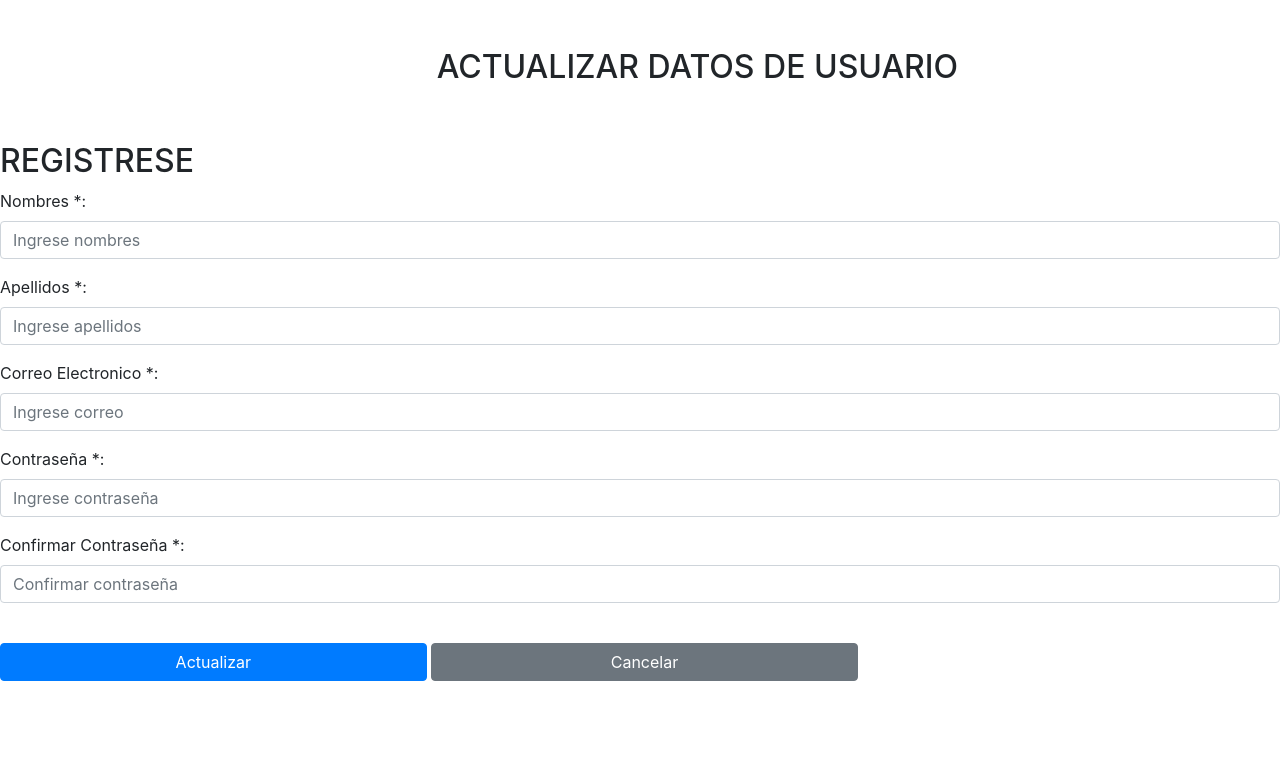
After one commit to CrisitanCoral/controlDeGastosSistemas, a PHP site: page /php/modificar_usuario.php?id=1 in a window 1280 px wide. The commit adds this page. Shown: the top 783 px of the page. Run offline with PHP 8.4, Linux system fonts and the light colour scheme; data that the repository does not hold is empty.

Commit message:
Se actualiza boton modificar

```diff
--- a/home.php
+++ b/home.php
@@ -57,11 +57,6 @@
               </a>
             </li>
             <li>
-              <a href="php/tiendas.php" class="current">
-                Gestion de Tiendas
-              </a>
-            </li>
-            <li>
               <a href="php/usuarios.php" class="current">
                 Gestion de Usuarios
               </a>
--- /dev/null
+++ b/php/modificar_usuario.php
@@ -0,0 +1,86 @@
+<?php
+
+////////////////// CONEXION A LA BASE DE DATOS ////////////////////////////////////
+
+$host="localhost";
+$usuario="root";
+$contraseña="";
+$base="gestor_facturas";
+
+$conexion= new mysqli($host, $usuario, $contraseña, $base);
+
+$id =$_GET["id"];
+$usuarios="select * from usuarios WHERE ID_USUARIO = '$id'";
+
+$resUsuarios=$conexion->query($usuarios);
+
+?>
+<html lang="es">
+
+	<head>
+	<title>ACTUALIZAR USUARIOS</title>
+	<meta charset="utf-8">
+	<meta name="viewport" content="width=device-width, initial-scale=1">
+  	<link rel="shortcut icon" href="../img\icon.svg">
+	<link rel="stylesheet" href="https://maxcdn.bootstrapcdn.com/bootstrap/4.4.1/css/bootstrap.min.css">
+	<script src="https://ajax.googleapis.com/ajax/libs/jquery/3.4.1/jquery.min.js"></script>
+	<script src="https://cdnjs.cloudflare.com/ajax/libs/popper.js/1.16.0/umd/popper.min.js"></script>
+	<script src="https://maxcdn.bootstrapcdn.com/bootstrap/4.4.1/js/bootstrap.min.js"></script>
+	</head>
+	<body>
+
+		<section>
+			<div class="row">
+					<div class="col-sm-4"></div>
+				</br>
+					<div class="col-sm-6">
+					</br> </br>
+							<h2>ACTUALIZAR DATOS DE USUARIO</h2>
+                            </br></br>
+					</div>
+					<div class="col-sm-4"></div>
+			</div>
+			<div class="row">
+
+    <div class="col-sm-2"></div>
+</div>
+
+<form action="actualizar_usuario.php" method="POST">
+
+
+					<h2>REGISTRESE</h2>
+
+						<div class="form-group">
+					      <label for="nombres">Nombres *:</label>
+					      <input type="text" class="form-control" id="nombres" placeholder="Ingrese nombres" name="nombres" size="40" required="true">
+					    </div>
+
+				 		<div class="form-group">
+					      <label for="apellidos">Apellidos *:</label>
+					      <input type="text" class="form-control" id="apellidos" placeholder="Ingrese apellidos" name="apellidos" size="40" required="true">
+					    </div>
+
+					    <div class="form-group">
+					      <label for="correo">Correo Electronico *:</label>
+					      <input type="email" class="form-control" id="correo" placeholder="Ingrese correo" name="correo" size="40" required="true">
+					    </div>
+
+					    <div class="form-group">
+					      <label for="clave">Contraseña *:</label>
+					      <input type="password" class="form-control" id="clave" placeholder="Ingrese contraseña" name="clave" size="40" required="true">
+					    </div>
+
+					    <div class="form-group">
+					      <label for="clave2">Confirmar Contraseña *:</label>
+					      <input type="password" class="form-control" id="clave2" placeholder="Confirmar contraseña" name="clave2" size="40" required="true">
+					    </div>
+
+					    </br>
+					    	<div>
+							  	<input type="submit" value="Actualizar" class="btn btn-primary col-sm-4">
+								<button type="button" onclick=" location.href='usuarios.php' "class="btn btn-secondary col-sm-4">Cancelar</button">
+				  			</div>
+		  	</form>
+		</section>
+	</body>
+</html>
--- a/php/usuarios.php
+++ b/php/usuarios.php
@@ -24,7 +24,7 @@ if(!empty($email)){
 }
 /////////////////////// CONSULTA A LA BASE DE DATOS ////////////////////////
 
-$usuarios="select * from usuarios where 1=1 $where ";
+$usuarios="select * from usuarios WHERE 1=1 $where ";
 
 $resUsuarios=$conexion->query($usuarios);
 
@@ -101,13 +101,13 @@ if(mysqli_num_rows($resUsuarios)==0)
 				{
 
 					echo'<tr>
-						 <td>'.$registroUsuarios['id_usuario'].'</td>
+						 <td>'.$registroUsuarios['ID_USUARIO'].'</td>
 						 <td>'.$registroUsuarios['NOMBRE_USUARIO'].'</td>
 						 <td>'.$registroUsuarios['APELLIDO_USUARIO'].'</td>
 						 <td>'.$registroUsuarios['CORREO_USUARIO'].'</td>
 						 <td>'.$registroUsuarios['CLAVE_USUARIO'].'</td>
 						 <td>'.$registroUsuarios['FECHA_CREACION'].'</td>
-						 <td> <a class="btn btn-warning onclick=" location.href="paginaEditar.php?variable=<?php echo $.$registroUsuarios["id_usuarios"]">Editar</button></td>
+						 <td> <a class="btn btn-warning onclick="href="modificar_usuario.php?id='.$registroUsuarios['ID_USUARIO'].']">Editar</button></td>
 						 <td> <button class="btn btn-danger glyphicon glyphicon-remove">Eliminar</button></td>
 						 </tr>';
 				}
```
Also changed, not shown: php/proveedores.php (+5 -5 lines), php/tiendas.php (deleted, +0 -122 lines).
